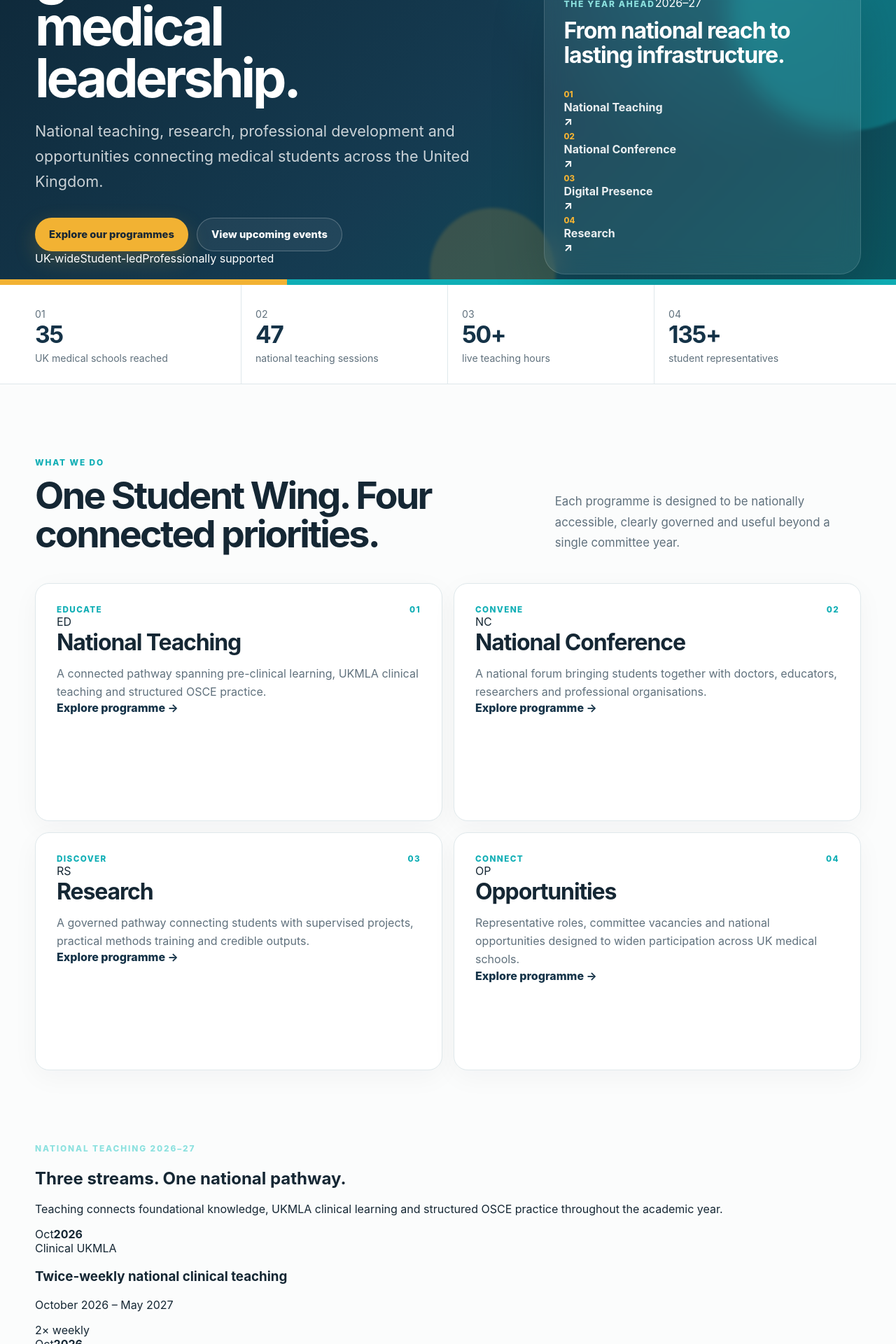
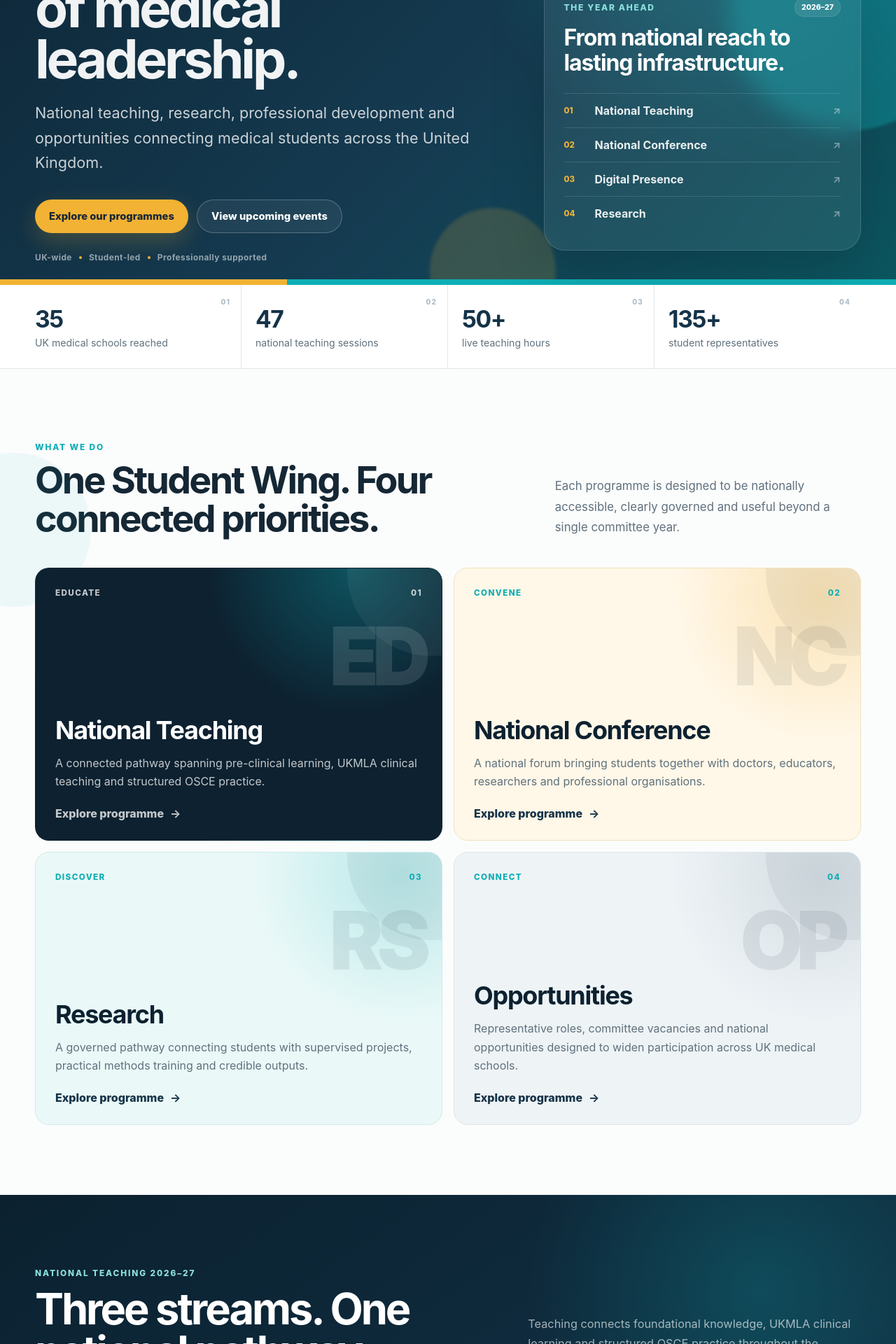
Before and after one commit to faisalmhalnawab/bida-student-wing, a Next.js app: page / in a window 1280 px wide. Shown: the part 320-2240 px from the top of the page at 70% size. Built offline with nearby package versions, Linux system fonts and the light colour scheme.

Commit message:
Polish homepage visual system and teaching dashboard

```diff
--- a/app/globals.css
+++ b/app/globals.css
@@ -955,3 +955,520 @@ a {
     flex-direction: column;
   }
 }
+
+
+/* ===== Homepage refinement v2 ===== */
+.hero-grid-lines {
+  position: absolute;
+  inset: 0;
+  opacity: 0.12;
+  background-image:
+    linear-gradient(rgba(255,255,255,.08) 1px, transparent 1px),
+    linear-gradient(90deg, rgba(255,255,255,.08) 1px, transparent 1px);
+  background-size: 72px 72px;
+  mask-image: linear-gradient(to bottom, rgba(0,0,0,.8), transparent 88%);
+  pointer-events: none;
+}
+
+.hero-copy h1 span {
+  display: block;
+  color: rgba(255, 255, 255, 0.94);
+}
+
+.hero-trust-row {
+  display: flex;
+  align-items: center;
+  flex-wrap: wrap;
+  gap: 10px;
+  margin-top: 28px;
+  color: rgba(255,255,255,.55);
+  font-size: .74rem;
+  font-weight: 700;
+  letter-spacing: .04em;
+}
+
+.hero-trust-row i {
+  width: 4px;
+  height: 4px;
+  border-radius: 50%;
+  background: var(--gold);
+}
+
+.panel-heading,
+.feature-card-top {
+  display: flex;
+  align-items: center;
+  justify-content: space-between;
+  gap: 16px;
+}
+
+.panel-status {
+  padding: 6px 9px;
+  border-radius: 999px;
+  color: white;
+  background: rgba(255,255,255,.09);
+  border: 1px solid rgba(255,255,255,.10);
+  font-size: .66rem;
+  font-weight: 800;
+}
+
+.hero-panel-list a {
+  display: grid;
+  grid-template-columns: 32px 1fr auto;
+  align-items: center;
+  gap: 12px;
+  padding: 14px 0;
+  border-top: 1px solid rgba(255,255,255,.12);
+  transition: padding-left 160ms ease, color 160ms ease;
+}
+
+.hero-panel-list a:hover {
+  padding-left: 5px;
+}
+
+.hero-panel-list b {
+  color: rgba(255,255,255,.42);
+  font-size: .9rem;
+}
+
+.stat {
+  position: relative;
+}
+
+.stat-index {
+  position: absolute;
+  top: 13px;
+  right: 15px;
+  color: #aebcc5 !important;
+  font-size: .62rem !important;
+  font-weight: 800;
+  letter-spacing: .12em;
+}
+
+.programmes-section {
+  position: relative;
+}
+
+.programmes-section::before {
+  content: "";
+  position: absolute;
+  width: 220px;
+  height: 220px;
+  left: -140px;
+  top: 120px;
+  border-radius: 50%;
+  background: rgba(15,174,181,.06);
+  pointer-events: none;
+}
+
+.programme-card {
+  position: relative;
+  overflow: hidden;
+  min-height: 390px;
+  padding: 28px;
+  border: 1px solid transparent;
+  box-shadow: none;
+}
+
+.programme-card::after {
+  content: "";
+  position: absolute;
+  width: 240px;
+  height: 240px;
+  right: -105px;
+  top: -115px;
+  border-radius: 50%;
+  background: currentColor;
+  opacity: .055;
+}
+
+.programme-card-education {
+  color: white;
+  background:
+    radial-gradient(circle at 78% 0%, rgba(15,174,181,.35), transparent 35%),
+    var(--navy-950);
+}
+
+.programme-card-conference {
+  color: var(--navy-950);
+  background:
+    radial-gradient(circle at 90% 10%, rgba(242,178,51,.28), transparent 33%),
+    #fff7e8;
+  border-color: #f1e2bf;
+}
+
+.programme-card-research {
+  color: var(--navy-950);
+  background:
+    radial-gradient(circle at 90% 8%, rgba(15,174,181,.22), transparent 34%),
+    #eaf9f8;
+  border-color: #ccebea;
+}
+
+.programme-card-opportunities {
+  color: var(--navy-950);
+  background:
+    radial-gradient(circle at 90% 8%, rgba(33,70,93,.12), transparent 34%),
+    #eef3f6;
+  border-color: #dce5ea;
+}
+
+.programme-card:hover {
+  transform: translateY(-6px);
+  border-color: transparent;
+  box-shadow: 0 22px 60px rgba(13, 33, 48, .12);
+}
+
+.programme-card-education .card-topline,
+.programme-card-education .programme-card-copy p,
+.programme-card-education .text-link {
+  color: rgba(255,255,255,.75);
+}
+
+.programme-card .card-topline {
+  position: relative;
+  z-index: 2;
+}
+
+.programme-symbol {
+  position: absolute;
+  z-index: 1;
+  right: 25px;
+  top: 68px;
+  font-size: clamp(4.8rem, 9vw, 7.8rem);
+  line-height: 1;
+  font-weight: 900;
+  letter-spacing: -.08em;
+  opacity: .08;
+}
+
+.programme-card-education .programme-symbol {
+  opacity: .12;
+}
+
+.programme-card-copy {
+  position: relative;
+  z-index: 2;
+  margin-top: auto;
+}
+
+.programme-card h3 {
+  margin: 0 0 12px;
+  font-size: 2.25rem;
+}
+
+.programme-card .text-link {
+  display: inline-flex;
+  align-items: center;
+  gap: 9px;
+}
+
+.programme-card .text-link b {
+  transition: transform 160ms ease;
+}
+
+.programme-card:hover .text-link b {
+  transform: translateX(5px);
+}
+
+.programme-dashboard {
+  position: relative;
+  overflow: hidden;
+  padding: 100px 0;
+  color: white;
+  background:
+    radial-gradient(circle at 85% 15%, rgba(15,174,181,.24), transparent 25%),
+    linear-gradient(145deg, #0b2130, #102f42 62%, #0a4b52);
+}
+
+.programme-dashboard::after {
+  content: "";
+  position: absolute;
+  width: 420px;
+  height: 420px;
+  right: -190px;
+  bottom: -220px;
+  border-radius: 50%;
+  border: 1px solid rgba(255,255,255,.10);
+}
+
+.dashboard-header {
+  display: grid;
+  grid-template-columns: 1fr .75fr;
+  align-items: end;
+  gap: 70px;
+  margin-bottom: 38px;
+}
+
+.dashboard-header h2 {
+  margin: 12px 0 0;
+  font-size: clamp(2.4rem, 4.8vw, 4.6rem);
+  line-height: 1;
+  letter-spacing: -.05em;
+}
+
+.dashboard-header p {
+  margin: 0;
+  color: rgba(255,255,255,.63);
+  line-height: 1.7;
+  font-size: 1.02rem;
+}
+
+.dashboard-grid {
+  position: relative;
+  z-index: 1;
+  display: grid;
+  gap: 12px;
+}
+
+.timeline-card,
+.calendar-card {
+  display: grid;
+  grid-template-columns: 105px 1fr auto;
+  gap: 24px;
+  align-items: center;
+  padding: 20px 22px;
+  border: 1px solid rgba(255,255,255,.10);
+  border-radius: 20px;
+  background: rgba(255,255,255,.055);
+  backdrop-filter: blur(12px);
+}
+
+.timeline-card {
+  transition: transform 160ms ease, background 160ms ease;
+}
+
+.timeline-card:hover {
+  transform: translateX(5px);
+  background: rgba(255,255,255,.075);
+}
+
+.timeline-date {
+  padding-right: 18px;
+  border-right: 1px solid rgba(255,255,255,.12);
+}
+
+.timeline-date span,
+.timeline-date strong {
+  display: block;
+}
+
+.timeline-date span {
+  color: #8ce1df;
+  font-size: .72rem;
+  text-transform: uppercase;
+  letter-spacing: .14em;
+  font-weight: 800;
+}
+
+.timeline-date strong {
+  margin-top: 5px;
+  font-size: 1.4rem;
+}
+
+.timeline-label {
+  color: var(--gold);
+  font-size: .68rem;
+  text-transform: uppercase;
+  letter-spacing: .13em;
+  font-weight: 800;
+}
+
+.timeline-card h3,
+.calendar-card h3 {
+  margin: 6px 0 4px;
+  font-size: 1.22rem;
+  letter-spacing: -.02em;
+}
+
+.timeline-card p,
+.calendar-card p {
+  margin: 0;
+  color: rgba(255,255,255,.56);
+  font-size: .86rem;
+  line-height: 1.55;
+}
+
+.timeline-frequency {
+  padding: 8px 12px;
+  border-radius: 999px;
+  color: #9be5e2;
+  background: rgba(15,174,181,.10);
+  border: 1px solid rgba(140,225,223,.16);
+  font-size: .72rem;
+  font-weight: 800;
+}
+
+.calendar-card {
+  margin-top: 8px;
+  grid-template-columns: 105px 1fr auto;
+  background:
+    radial-gradient(circle at 92% 50%, rgba(242,178,51,.16), transparent 24%),
+    rgba(255,255,255,.07);
+}
+
+.calendar-pulse {
+  width: 70px;
+  height: 70px;
+  display: grid;
+  place-items: center;
+  border-radius: 50%;
+  border: 1px solid rgba(255,255,255,.16);
+  background: rgba(255,255,255,.055);
+}
+
+.calendar-pulse i {
+  width: 12px;
+  height: 12px;
+  border-radius: 50%;
+  background: var(--gold);
+  box-shadow: 0 0 0 10px rgba(242,178,51,.10), 0 0 0 20px rgba(242,178,51,.04);
+}
+
+.calendar-link {
+  color: var(--gold);
+  font-size: .84rem;
+  font-weight: 800;
+}
+
+.platform-section {
+  padding-bottom: 30px;
+}
+
+.feature-card {
+  position: relative;
+  overflow: hidden;
+  border: 1px solid rgba(255,255,255,.08);
+}
+
+.feature-card::after {
+  content: "";
+  position: absolute;
+  width: 220px;
+  height: 220px;
+  right: -100px;
+  top: -100px;
+  border-radius: 50%;
+  background: rgba(255,255,255,.06);
+}
+
+.feature-card.large {
+  min-height: 540px;
+}
+
+.feature-card-gold {
+  color: var(--navy-950);
+  background: #f8e7bd;
+  border-color: #ead5a1;
+}
+
+.feature-card-teal {
+  color: var(--navy-950);
+  background: #dff5f3;
+  border-color: #c8e7e5;
+}
+
+.feature-card-gold .feature-tag,
+.feature-card-teal .feature-tag {
+  color: var(--navy-950);
+  background: rgba(255,255,255,.42);
+}
+
+.feature-card-gold p,
+.feature-card-teal p {
+  color: #506674;
+}
+
+.feature-card-gold a,
+.feature-card-teal a {
+  color: var(--navy-900);
+}
+
+.feature-number {
+  color: currentColor;
+  opacity: .28;
+  font-size: .72rem;
+  font-weight: 800;
+  letter-spacing: .1em;
+}
+
+.cta-panel {
+  position: relative;
+  overflow: hidden;
+}
+
+.cta-panel::before {
+  content: "";
+  position: absolute;
+  width: 190px;
+  height: 190px;
+  right: 170px;
+  bottom: -125px;
+  border-radius: 50%;
+  border: 1px solid rgba(255,255,255,.13);
+}
+
+@media (max-width: 1040px) {
+  .dashboard-header {
+    grid-template-columns: 1fr;
+    gap: 20px;
+  }
+
+  .timeline-card,
+  .calendar-card {
+    grid-template-columns: 90px 1fr auto;
+  }
+}
+
+@media (max-width: 760px) {
+  .hero-trust-row {
+    margin-top: 22px;
+    gap: 8px;
+  }
+
+  .hero-seal-lockup span {
+    font-size: .58rem;
+  }
+
+  .programme-card {
+    min-height: 330px;
+  }
+
+  .programme-symbol {
+    font-size: 5.2rem;
+  }
+
+  .programme-dashboard {
+    padding: 74px 0;
+  }
+
+  .dashboard-header {
+    margin-bottom: 28px;
+  }
+
+  .timeline-card,
+  .calendar-card {
+    grid-template-columns: 1fr;
+    gap: 12px;
+    padding: 18px;
+  }
+
+  .timeline-date {
+    padding: 0 0 12px;
+    border-right: 0;
+    border-bottom: 1px solid rgba(255,255,255,.10);
+  }
+
+  .timeline-frequency {
+    justify-self: start;
+  }
+
+  .calendar-pulse {
+    width: 56px;
+    height: 56px;
+  }
+
+  .feature-card.large {
+    min-height: 420px;
+  }
+}
```
